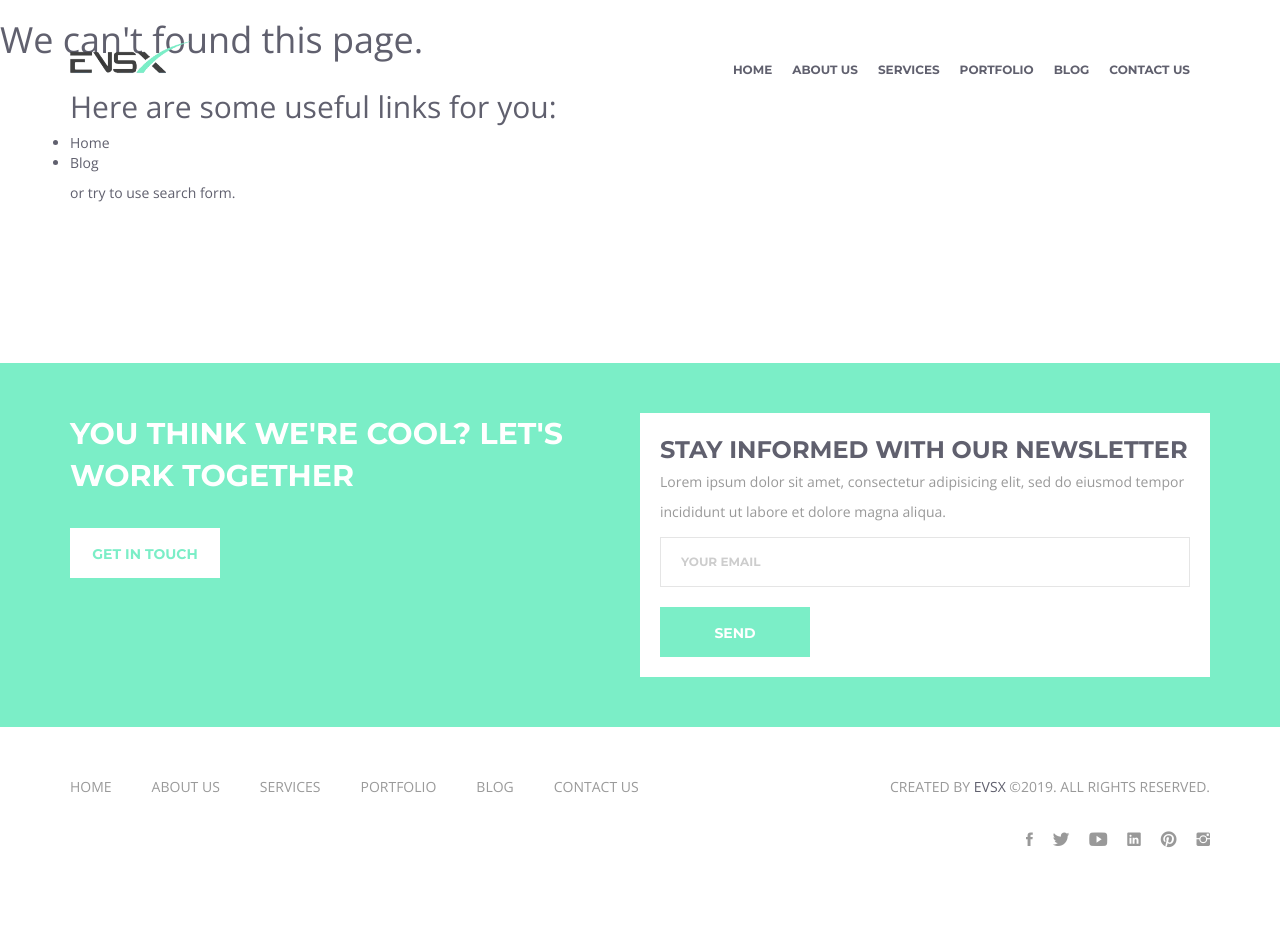
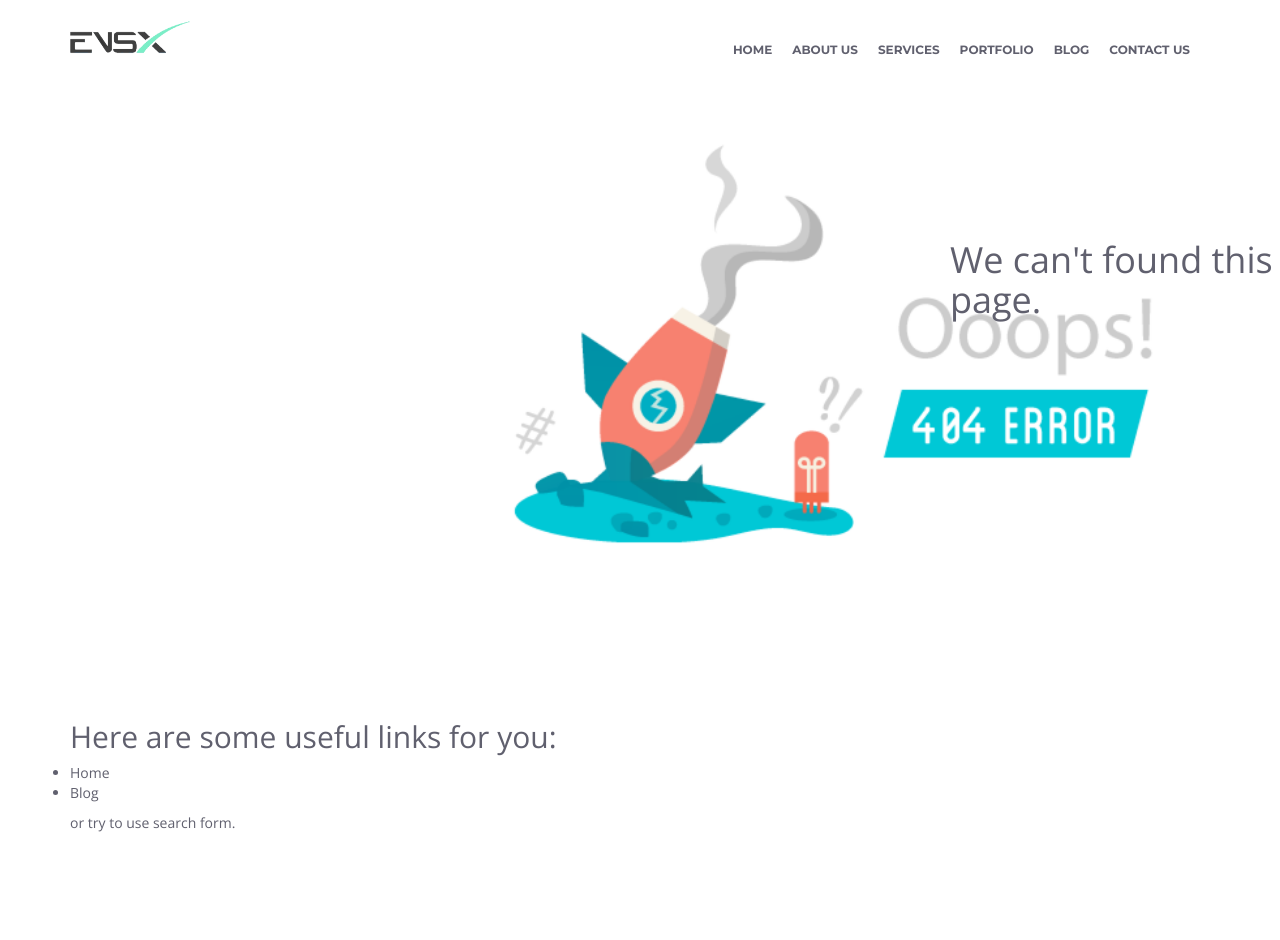
Before and after one commit to EugeneKoleda/Blog-on-Flask, a Flask app: template templates/404.html in a window 1280 px wide. Shown: the top 940 px of the page. Before the commit the page ends 847 px from the top, so only its background shows below. Run offline with Flask 2, Linux system fonts and the light colour scheme; the template is opened without the code that fills it, so the values that code supplies are empty; parts of the project's set-up code (start-up, migrations or seed data) failed here and were passed over; some libraries are stand-ins or nearby versions; some web fonts are replaced.

Commit message:
Fixed 404 page.

```diff
--- a/static/css/style.css
+++ b/static/css/style.css
@@ -1272,3 +1272,20 @@
 #user{
 	margin-right: 5px;
 }
+
+
+
+/* ERROR 404 NOT FOUND*/
+.site-error{
+	height: 700px;
+    width: 100%;
+    background: #fff url(../images/error.png) no-repeat;
+    background-size: cover;
+    position: relative;
+    overflow: hidden;
+}
+
+.error-title{
+	margin-top: 240px;
+	margin-left: 950px;
+}
--- a/templates/base.html
+++ b/templates/base.html
@@ -17,7 +17,6 @@
     <link rel="stylesheet" href="{{ url_for('static', filename='css/animsition.min.css') }}">
     <link rel="stylesheet" href="{{ url_for('static', filename='css/animate.css') }}">
 	<link rel="stylesheet" href="{{ url_for('static', filename='css/style.css') }}">
-	<link rel="stylesheet" href="../static/css/style.css">
 
 
 
```
